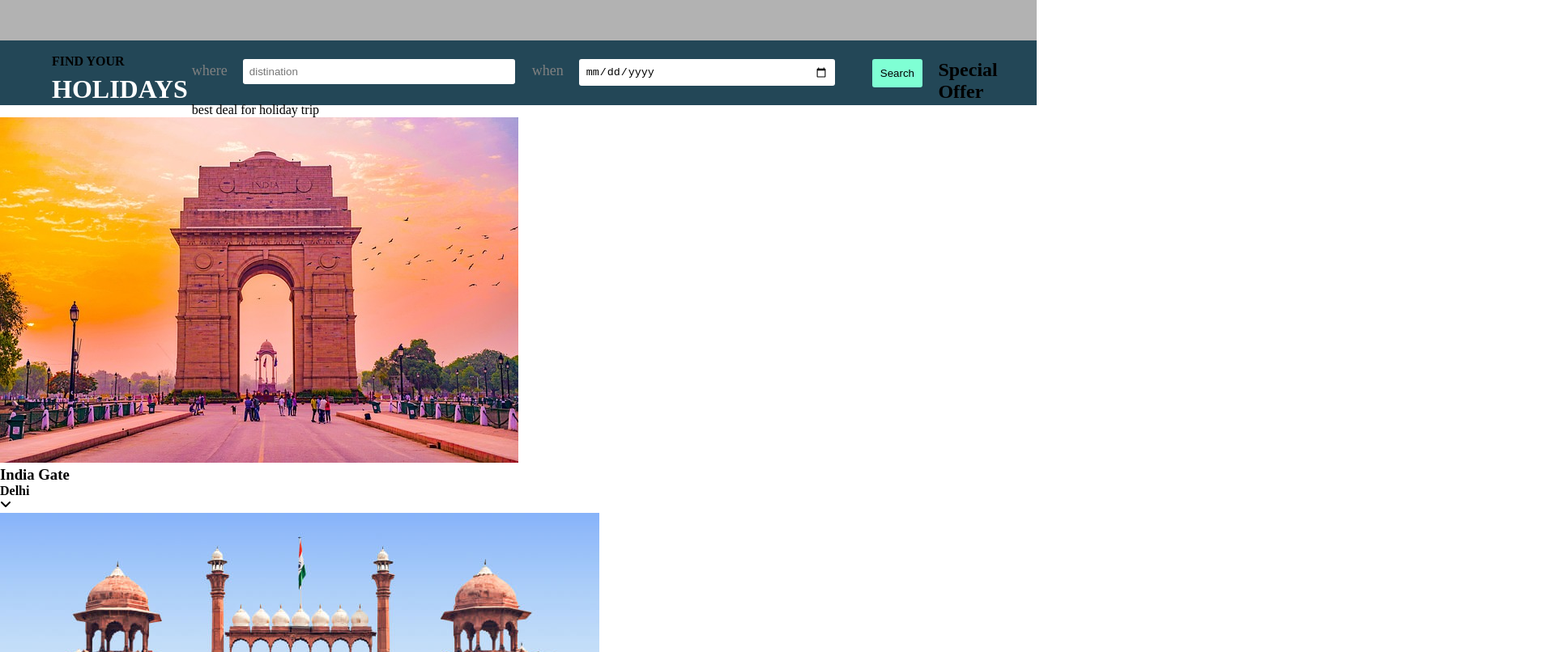
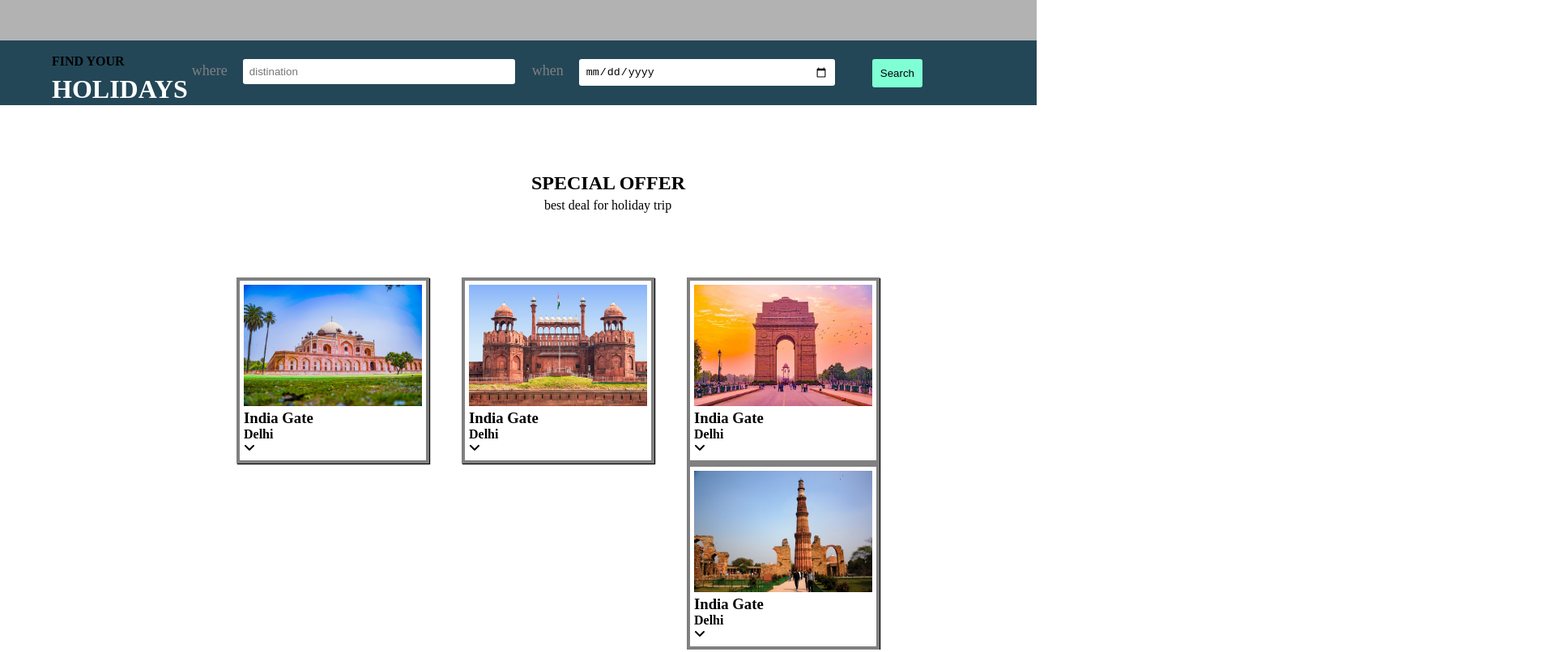
Before and after one commit to SINU-GUPTA/Projects-Codes, a plain HTML site: page index.html in a window 1280 px wide. Shown: the part 660-1466 px from the top of the page at 81% size, 1920 px wide, since content can reach past the window. Drawn offline with Linux system fonts and the light colour scheme.

Commit message:
Row5 css is completed

```diff
--- a/css/style.css
+++ b/css/style.css
@@ -260,3 +260,94 @@ padding: 8px;
   border: none;
   border-radius:3px ;
 }
+
+
+
+/* Row4 css completed  */
+
+/* Row 5 css start  */
+
+#row5{
+height: 500px;
+width: 100%;
+border-color: #fff;
+
+}
+
+.offer-section{
+width: 90%;
+margin: 0 auto;
+
+
+
+}
+
+.offer-top
+{
+text-align: center;
+padding: 40px 0px;
+
+
+}
+.offer-top h2{
+text-transform: uppercase;
+text-align: justify;
+margin-top: 100px;
+margin-left: 37rem;
+
+
+}
+.offer-top p{
+text-align: center;
+text-align: justify;
+margin-left: 38rem;
+padding-top: 5px;
+
+
+
+}
+
+.offer-bottom{}
+.all-offer-items{
+
+  margin-right: 130px;
+  margin-top: 40px;
+}
+.offer-item{
+width: 220px;
+float: right;
+margin-left: 40px;
+border: 4px solid grey;
+border-radius: ;
+box-shadow: 1px 1px 1px black;
+padding: 5px;
+transition: 1s;
+
+
+}
+
+.offer-item:hover{
+transform: scale(1.2);
+
+
+}
+
+
+.offer-item img{
+
+width: 100%;
+height: 150px;
+cursor: pointer;
+
+
+}
+.offer-text{
+
+width: 80%;
+float: left;
+
+}
+.offer-text h3{}
+.offer-text h4{}
+.offer-icon{}
+.offer-icon i{}
--- a/index.html
+++ b/index.html
@@ -98,7 +98,7 @@
                     </div>
                     <div class="input_item">
                         <label for="where">when</label>
-                            <input type="date" name="data" >
+                        <input type="date" name="data">
                     </div>
 
                     <button type="submit">Search</button>
@@ -122,7 +122,7 @@
 
                 </div>
                 <div class="offer-bottom">
-<div class="all-offer-items"></div>
+                    <div class="all-offer-items">
                         <div class="offer-item">
                             <img src="images/img-1.jpg" alt="">
                             <div class="offer-text">
@@ -167,6 +167,7 @@
                                 </div>
                             </div>
                         </div>
+                    </div>
 
                 </div>
             </div>
```
Lines whose indentation alone changed are shown as unchanged.
